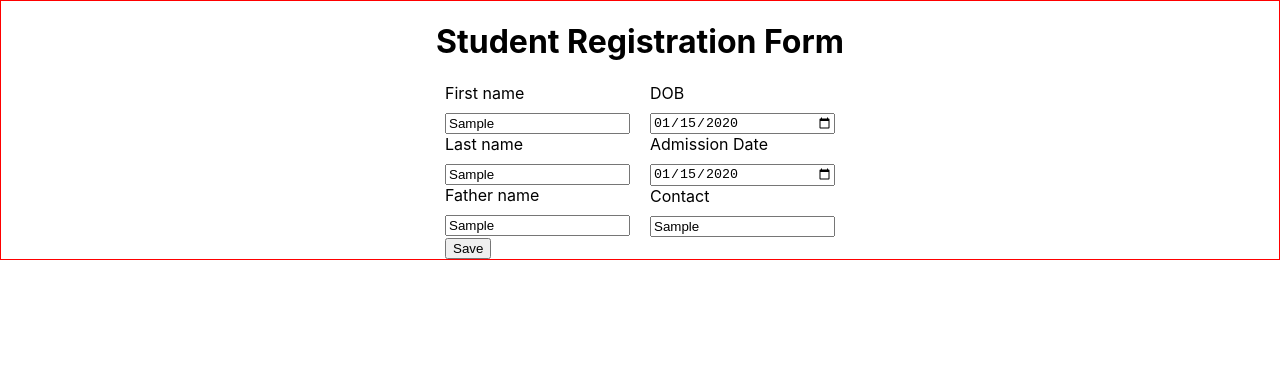
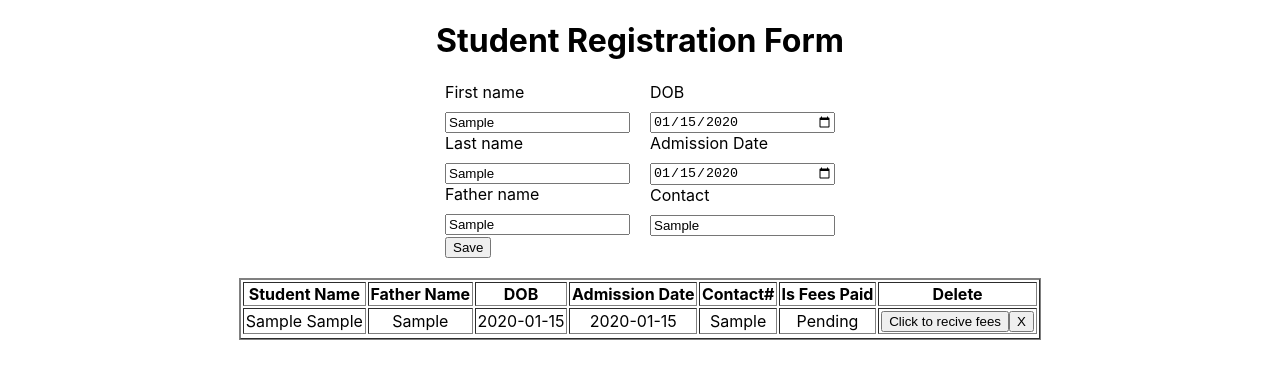
Before and after one commit to sajidali2444/react-traing, a React (Create React App) app: page / in a window 1280 px wide. Both pictures are taken after typing "Sample", "Sample", "Sample", "2020-01-15", "2020-01-15", "Sample" into the empty fields and a click on the button "Save". Shown: the top 378 px of the page. Built offline with nearby package versions, Linux system fonts and the light colour scheme.

Commit message:
student crud form

```diff
--- a/src/components/TodoForm.js
+++ b/src/components/TodoForm.js
@@ -26,6 +26,7 @@ function TodoAppForm() {
   const [firstNameRequired, setFirstNameRequired] = useState(false);
   const [lastNameRequired, setlastNameRequired] = useState(false);
   const [fatherNameRequired, setFatherNameRequired] = useState(false);
+  const [students, setStudents] = useState([]);
 
   const getFirstName = (event) => {
     setFirstName(event.target.value);
@@ -67,86 +68,73 @@ function TodoAppForm() {
   };
 
   const submit = () => {
-    // const value1 = 11;
-    // const value2 = 12;
-    // // logical gates
-    // //AND &&
-    // //OR ||
-    // //NOT ! reverse
-    // // >
-    // // <
-    // // ===
-    // const flag = null;
-    // if (!flag) {
-    //   console.log('all values are equal');
-    // } else {
-    //   console.log('no value equal');
-    // }
-
-    //ternary operator
-    // if else => ? :
-    // expression ? do work : do work in else
-
-    // const istrue = true;
-
-    // //ternary operator
-    // const result =
-    //   istrue === true ? 'True value detected' : 'False value detected';
-    // console.log(result);
-    /*
-    if (firstName === '') {
-      alert('first name is empty');
-      alert('first name is empty');
-      alert('first name is empty');
-      alert('first name is empty');
-    }
-    alert('first name is not empty');
-*/
-    /*
-
-    if (firstName === '') {
-      alert('Student First Name is required');
-    } else if (lastName === '') {
-      alert('Student Last Name is required');
-    } else if (fatherName === '') {
-      alert('Student father name is required');
-    } else {
-      console.log({
-        firstName,
-        lastName,
-        fatherName,
-        contactNumber,
-        admissionDate,
-        dob,
-      });
-    }
-    */
-
-    if (firstName === '') {
+    if (!firstName) {
       setFirstNameRequired(true);
     }
-    if (lastName === '') {
+    if (!lastName) {
       setlastNameRequired(true);
     }
-    if (fatherName === '') {
+    if (!fatherName) {
       setFatherNameRequired(true);
     }
 
-    console.log({
-      firstName,
-      lastName,
-      fatherName,
-      contactNumber,
-      admissionDate,
-      dob,
+    if (!firstNameRequired && !lastNameRequired && !fatherNameRequired) {
+      setStudents((prev) => [
+        ...prev,
+        {
+          firstName,
+          lastName,
+          fatherName,
+          contactNumber,
+          admissionDate,
+          dob,
+          isFeesPaid: false,
+        },
+      ]);
+    }
+  };
+
+  const deleteStudent = (elementIndex) => {
+    //students
+    //map
+    //find
+    //some
+    //filter
+    const remainingStudents = students.filter(
+      (item, index) => index !== elementIndex
+    );
+    setStudents(remainingStudents);
+    console.log(remainingStudents);
+  };
+  const receiveFees = (currentIndex) => {
+    //find element by index
+    // const stduent = students.find((item, index) => index === currentIndex);
+    // stduent.isFeesPaid = true;
+    // setStudents((prev) => [...prev, stduent]);
+    // console.log(stduent);
+
+    //map returns new array exactly as old array
+    const updatedStudents = students.map((item, index) => {
+      if (index === currentIndex) {
+        item.isFeesPaid = true;
+        return item;
+        //return { ...item, isFeesPaid: true };
+      }
+      return item;
     });
+    setStudents(updatedStudents);
+
+    //const paidFeesStudent = { ...stduent, isFeesPaid:true };
+
+    // update element property IsFeesPaid to true
+    // update students array
   };
   return (
     <div
       style={{
         display: 'flex',
         alignItems: 'center',
-        border: '1px solid red',
+
         justifyContent: 'center',
         flexDirection: 'column',
       }}
@@ -269,6 +257,43 @@ function TodoAppForm() {
           </button>
         </div>
       </form>
+
+      <div style={{ border: '1px solid gray', marginTop: '20px' }}>
+        {students.length !== 0 ? (
+          <table border={1} width={800} style={{ textAlign: 'center' }}>
+            <th>Student Name</th>
+            <th>Father Name</th>
+            <th>DOB</th>
+            <th>Admission Date</th>
+            <th>Contact#</th>
+            <th>Is Fees Paid</th>
+            <th>Delete</th>
+            <tbody>
+              {students.map((currentIem, index, items) => {
+                const fullName =
+                  currentIem.firstName + ' ' + currentIem.lastName;
+                return (
+                  <tr>
+                    <td>{fullName}</td>
+                    <td>{currentIem.fatherName}</td>
+                    <td>{currentIem.dob}</td>
+                    <td>{currentIem.admissionDate}</td>
+                    <td>{currentIem.contactNumber}</td>
+                    <td>{currentIem.isFeesPaid ? 'Paid' : 'Pending'}</td>
+                    <td>
+                      <button onClick={() => receiveFees(index)}>
+                        Click to recive fees
+                      </button>
+                      <button onClick={() => deleteStudent(index)}>X</button>
+                    </td>
+                  </tr>
+                );
+              })}
+              <tr></tr>
+            </tbody>
+          </table>
+        ) : null}
+      </div>
     </div>
   );
 }
```
